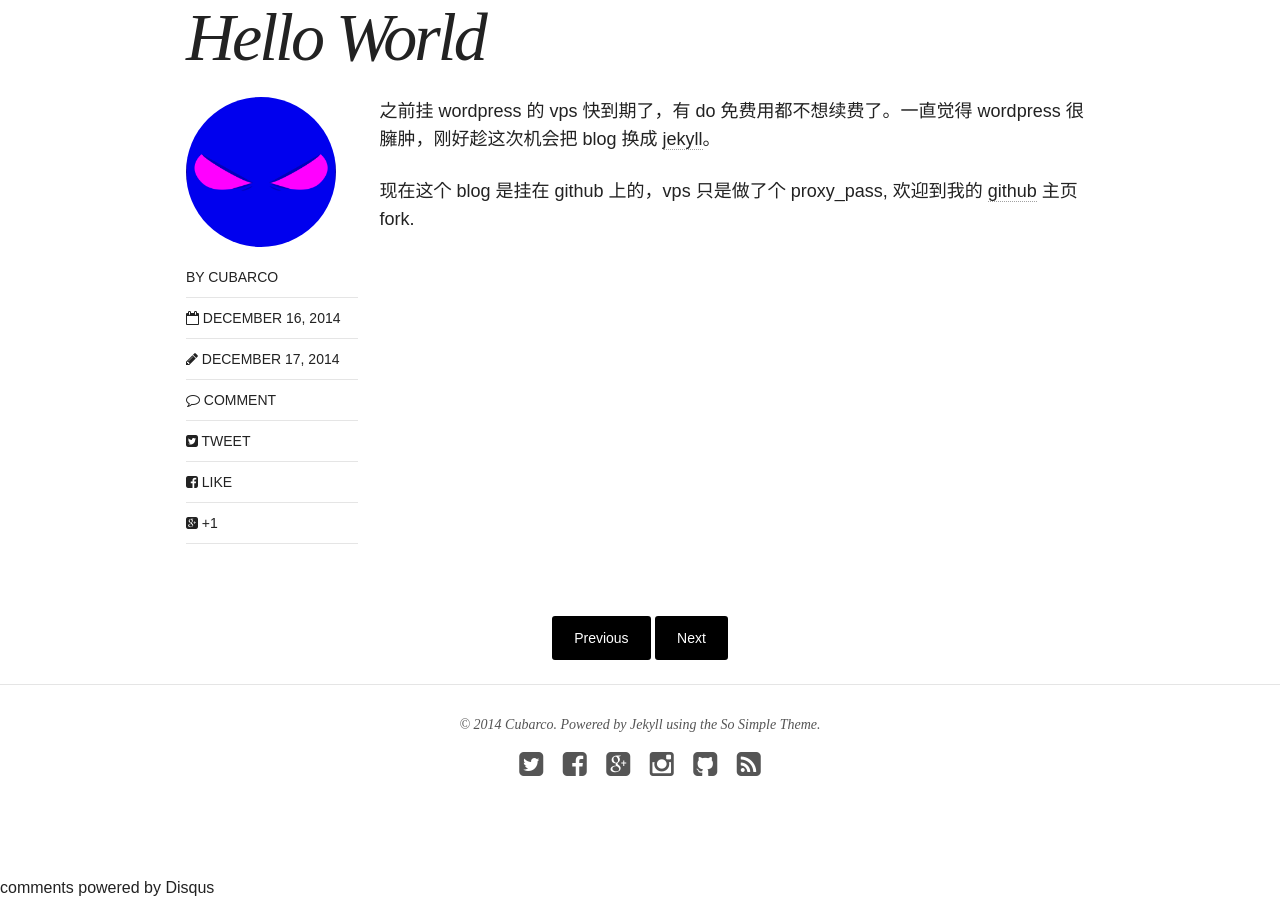
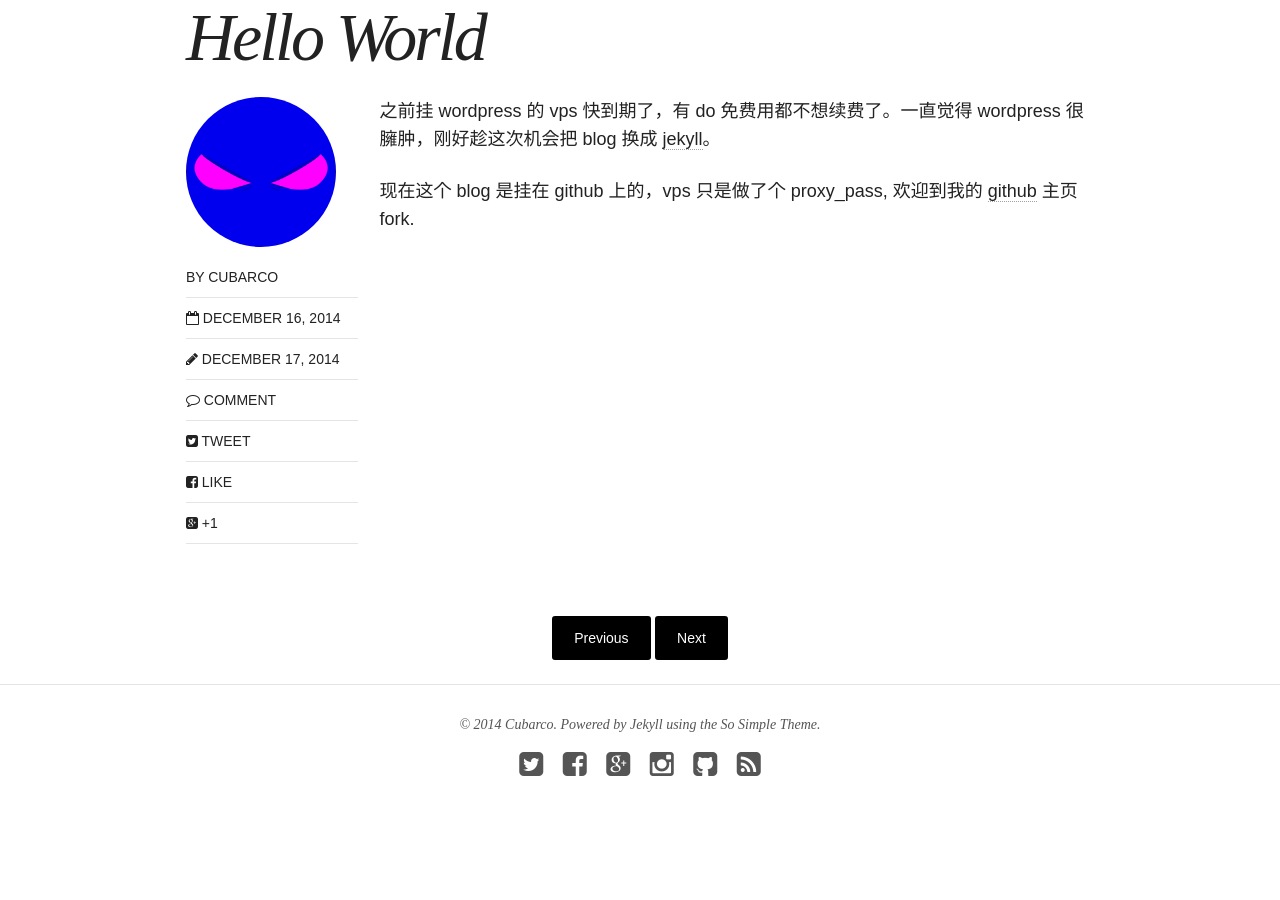
Before and after one commit to cubarco/cubarco.github.io-archived, a Jekyll site: the page built from _posts/blog/2014-12-16-hello-world.md, in a window 1280 px wide and 900 px high, scrolled down 748 px. Built offline with Jekyll 4.4.1, drawn with Linux system fonts in a browser that asks for light colours; nearby versions of some CDN libraries; comment, search, counter and statistics services are not loaded; after the commit the page ends 1624 px from its top, so only the background shows below that; part of the change alters nothing that is shown.

```diff
--- a/_includes/scripts.html
+++ b/_includes/scripts.html
@@ -59,6 +59,6 @@
 {% endif %}
 
 <!-- Check whether the page is a post -->
-{% if page.categories or page.tags and page.comments != false %}
+{% if page.layout == post and page.comments != false %}
   {% include disqus_comments.html %}
 {% endif %}
```
